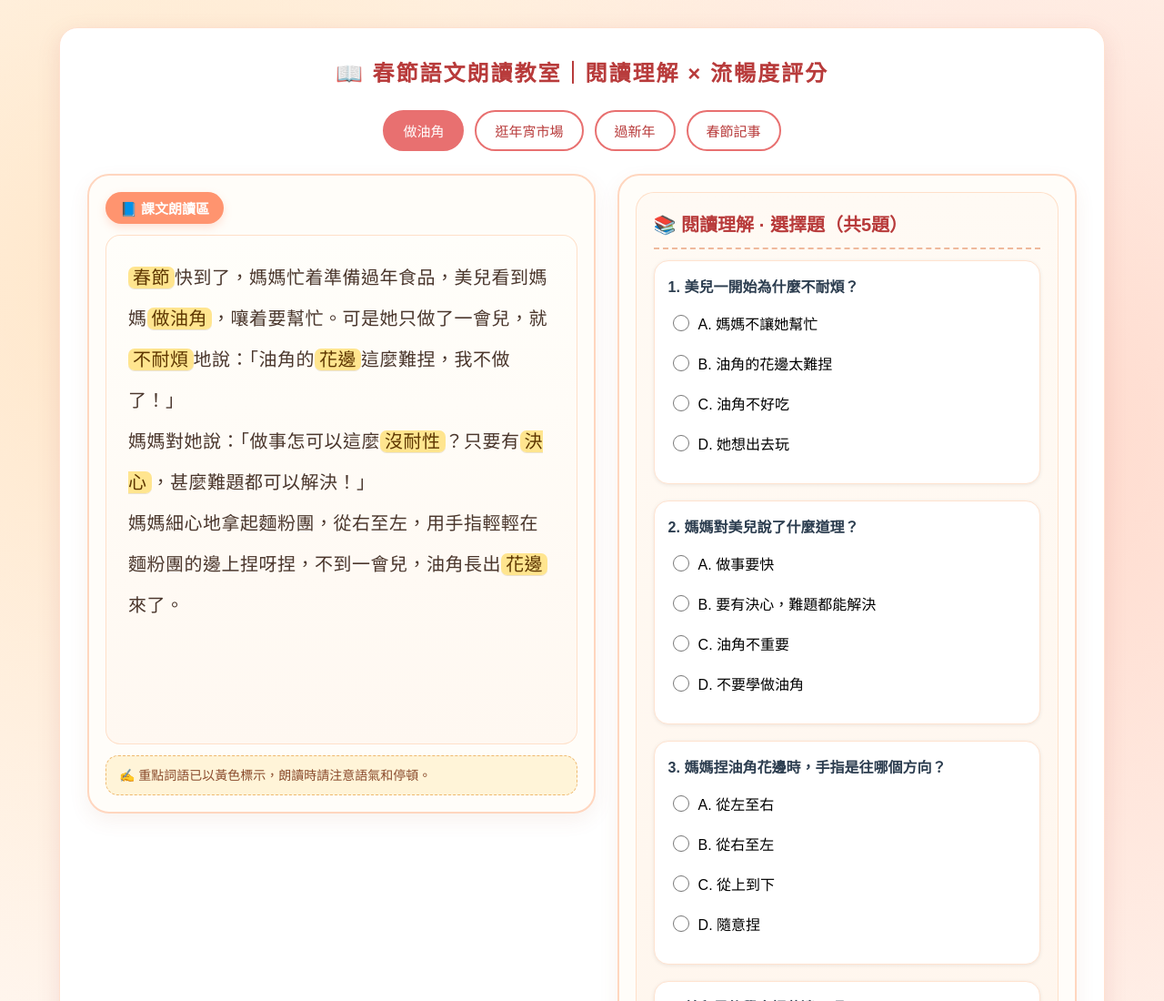
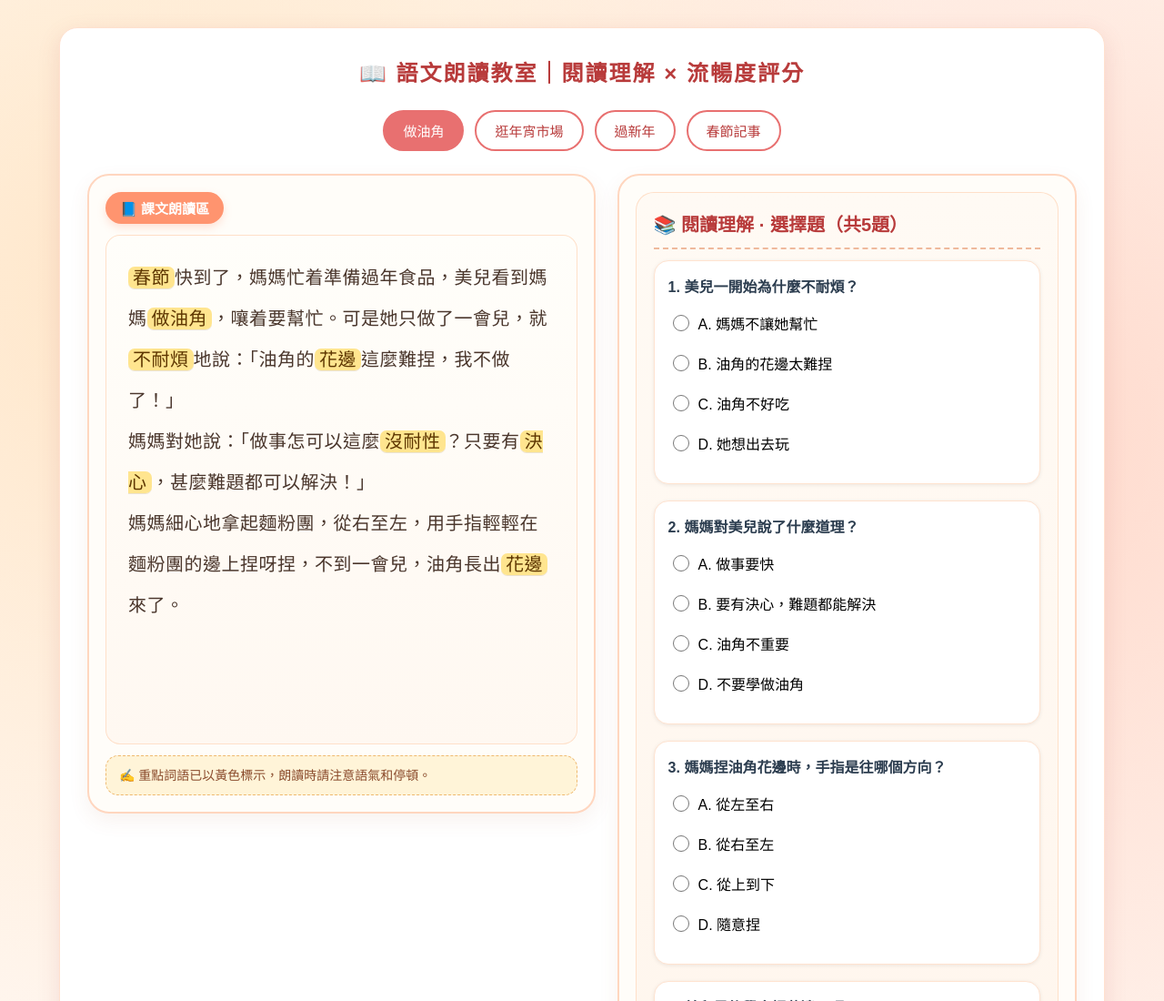
Before and after one commit to pntgg0829/recording_reading_teaching, a plain HTML site: page index.html in a window 1280 px wide. Shown: the top 1100 px of the page at 91% size. Drawn offline with Linux system fonts and the light colour scheme.

Commit message:
Update index.html

```diff
--- a/index.html
+++ b/index.html
@@ -525,7 +525,7 @@
 <body>
     <div class="box">
         <div class="title-wrap">
-            <h2>📖 春節語文朗讀教室｜閱讀理解 × 流暢度評分</h2>
+            <h2>📖 語文朗讀教室｜閱讀理解 × 流暢度評分</h2>
         </div>
 
         <div class="article-tab" id="articleTab">
```
